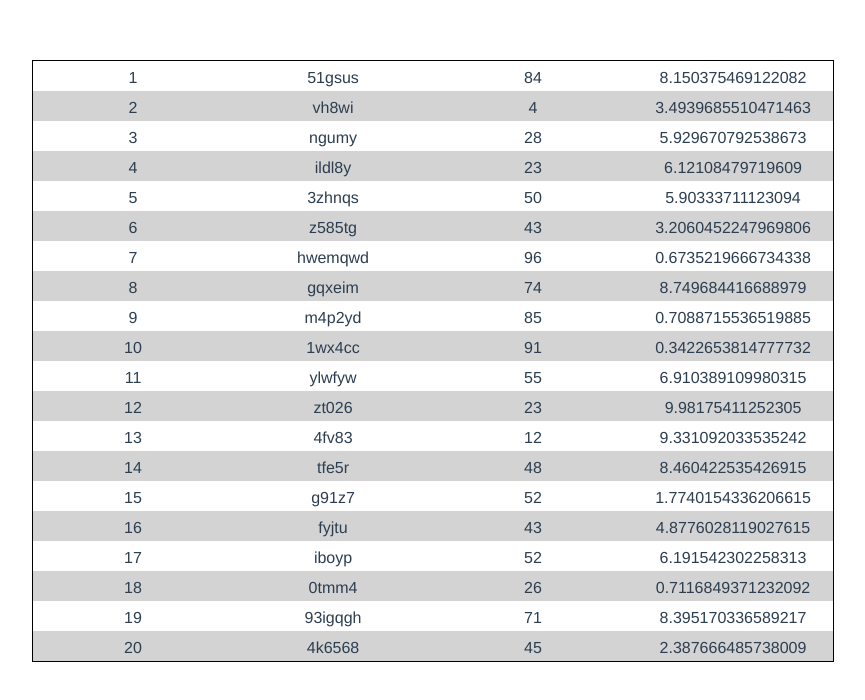
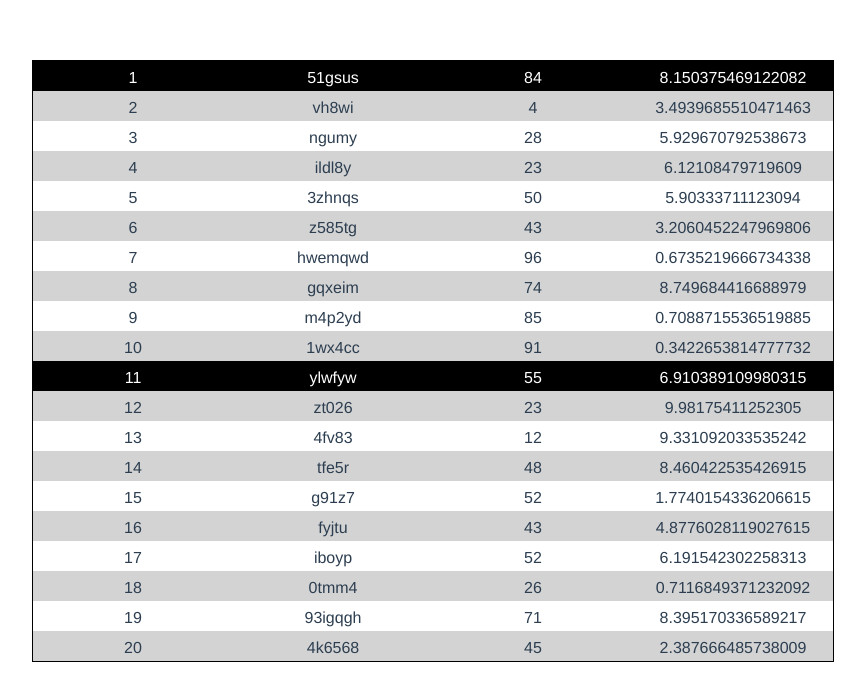
Before and after one commit to bkapus2/VueVirtualScroller, a Vue app: page / in a window 1280 px wide. Shown: the top 700 px of the page, without its empty margins (207-1072 px from the left). Built offline with nearby package versions, Linux system fonts and the light colour scheme.

Commit message:
added another test row component

```diff
--- a/src/App.vue
+++ b/src/App.vue
@@ -16,11 +16,12 @@
 <script>
 // import VirtualScroll from './components/VirtualScroll';
 import VirtualScroll from './components/RecyclingVirtualScroller';
-import TestDataItem from './components/TestDataItem';
+import DataItem from './components/DataItem';
+import OtherDataItem from './components/OtherDataItem';
 import rows from './testData/rows';
 const items = rows.map(function mapRow(item, index) {
   return {
-    component: TestDataItem,
+    component: index % 10 === 0 ? OtherDataItem : DataItem,
     index,
     data: item,
   }
--- /dev/null
+++ b/src/components/OtherDataItem.vue
@@ -0,0 +1,43 @@
+<template>
+  <div class="item">
+    <div v-for="(column, columnIndex) in columns" :key="columnIndex" class="item-prop">
+      {{ rowData[column.key] }}
+    </div>
+  </div>
+</template>
+
+<script>
+import testDataColumns from '@/testData/columns';
+export default {
+  props: {
+    rowData: {
+      required: true,
+      type: Object
+    },
+    rowIndex: {
+      required: true,
+      type: Number,
+    }
+  },
+  data() {
+    return {
+      columns: testDataColumns,
+    }
+  }
+}
+</script>
+
+<style scoped>
+.item {
+  height: 30px;
+  display: flex;
+  color: white;
+  background-color: black;
+}
+.item-prop {
+  display: inline-block;
+  padding: 8px;
+  width: 200px;
+  height: 30px;
+}
+</style>
```
Also changed, not shown: src/components/DataItem.vue (renamed from src/components/TestDataItem.vue).
